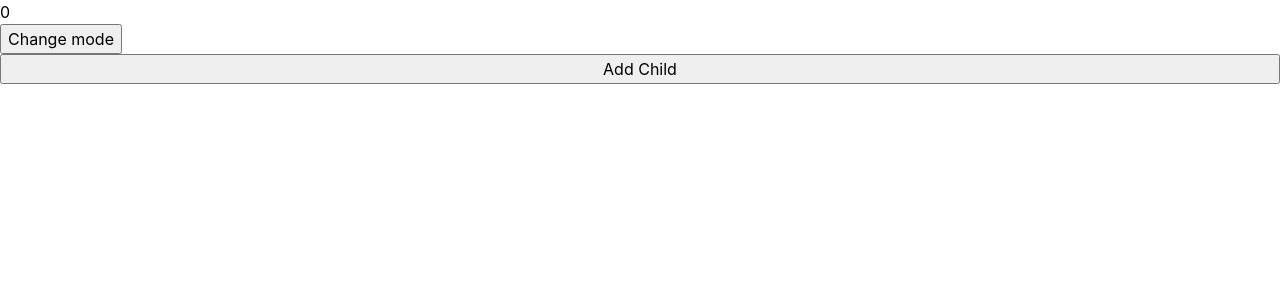
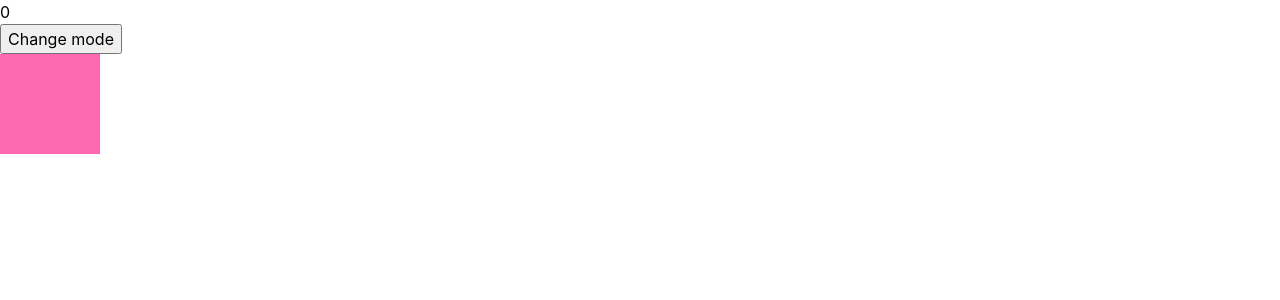
Before and after one commit to tjmgregory/wysiwyg-web-editor, a Next.js app: page / in a window 1280 px wide. Shown: the top 300 px of the page. Built offline with nearby package versions, Linux system fonts and the light colour scheme.

Commit message:
refactor: makes all the layers composable for box

```diff
--- /dev/null
+++ b/src/components/Block/Box/BlockSelector.tsx
@@ -0,0 +1,18 @@
+import Box from ".";
+import Block from "../../../commmon/Block";
+import { BlockState } from "../../../features/blockEditorSlice";
+import Text from "../Text";
+
+export const BlockSelector: React.FC<{
+  state: BlockState;
+  statePath: string;
+}> = ({ state, statePath }) => {
+  switch (state.block) {
+    case Block.Box:
+      return <Box state={state} statePath={statePath} />;
+    case Block.Text:
+      return <Text />;
+    default:
+      return null;
+  }
+};
--- /dev/null
+++ b/src/components/Block/Box/ChildBlockRenderer.tsx
@@ -0,0 +1,13 @@
+import { BoxBlockState } from "../../../features/blockEditorSlice";
+import { mapObjectStateToComponentFactory } from "./mapObjectStateToComponentFactory";
+
+export const ChildBlockRenderer: React.FC<{
+  state: BoxBlockState;
+  statePath: string;
+}> = ({ state, statePath }) => {
+  const mapStateToComponents = mapObjectStateToComponentFactory(statePath);
+  // TODO: Fix the ordering issue
+  const children = Object.values(state.childBlocks).map(mapStateToComponents);
+
+  return children;
+};
--- /dev/null
+++ b/src/components/Block/Box/ReduxBlockSelector.tsx
@@ -0,0 +1,19 @@
+import useBlockStateSelector from "../../../commmon/useBlockStateSelector";
+import { BlockSelector } from "./BlockSelector";
+
+export const ReduxBlockSelector: React.FC<{
+  parentPath: string;
+  id: string;
+}> = ({ parentPath, id }) => {
+  const statePath = `${parentPath}.${id}`;
+  const state = useBlockStateSelector(statePath);
+
+  if (!state) {
+    console.warn(
+      "Box being rendered despite lack of state - rendering nothing."
+    );
+    return null;
+  }
+
+  return <BlockSelector state={state} statePath={statePath} />;
+};
--- /dev/null
+++ b/src/components/Block/Box/ReduxInteracivityLayer.tsx
@@ -0,0 +1,49 @@
+import { ReactElement } from "react";
+import Block from "../../../commmon/Block";
+import { useAppDispatch } from "../../../commmon/redux/hooks";
+import { addChildBlock } from "../../../features/blockEditorSlice";
+
+const ReduxBlockController: React.FC<{
+  statePath: string;
+  children: ({ addChild }: { addChild?: () => void }) => ReactElement;
+}> = ({ statePath, children }) => {
+  const dispatch = useAppDispatch();
+  const addChild = () =>
+    dispatch(
+      addChildBlock({
+        parentPath: statePath,
+        block: Block.Box,
+      })
+    );
+
+  return children({ addChild });
+};
+
+export const InteractivityLayer: React.FC<
+  React.PropsWithChildren<{ addChild?: () => void }>
+> = ({ addChild, children }) => {
+  return (
+    <div
+      style={{
+        width: "fit-content",
+        height: "fit-content",
+        backgroundColor: "hsla(0deg 100% 50%, 0.3)",
+      }}
+      onClick={addChild}
+    >
+      {children}
+    </div>
+  );
+};
+
+const ReduxInteractivityLayer: React.FC<
+  React.PropsWithChildren<{ statePath: string }>
+> = ({ statePath, children }) => (
+  <ReduxBlockController statePath={statePath}>
+    {({ addChild }) => (
+      <InteractivityLayer addChild={addChild}>{children}</InteractivityLayer>
+    )}
+  </ReduxBlockController>
+);
+
+export default ReduxInteractivityLayer;
--- /dev/null
+++ b/src/components/Block/Box/RootBox.tsx
@@ -0,0 +1,15 @@
+import { useAppSelector } from "../../../commmon/redux/hooks";
+import BoxBlock from ".";
+import { stateHasChildBlocks } from "../../../features/blockEditorSlice";
+
+export const RootBox: React.FC = () => {
+  const state = useAppSelector((state) => state.blockEditor.root);
+
+  if (!state || !stateHasChildBlocks(state)) {
+    // TODO: Add an ability to reset the state
+    console.warn("The root block was deleted.");
+    return null;
+  }
+
+  return <BoxBlock state={state} statePath="root" />;
+};
--- a/src/components/Block/Box/index.tsx
+++ b/src/components/Block/Box/index.tsx
@@ -1,133 +1,27 @@
-import Block from "../../../commmon/Block";
-import { useAppDispatch, useAppSelector } from "../../../commmon/redux/hooks";
-import useBlockStateSelector from "../../../commmon/useBlockStateSelector";
-import {
-  addChildBlock,
-  BlockState,
-  BoxBlockState,
-  stateHasChildBlocks,
-} from "../../../features/blockEditorSlice";
-import Text from "../Text";
-
-type ParentChild = (props: {
-  addRight?: (node: React.ReactNode) => void;
-}) => React.ReactNode;
-
-const mapObjectStateToComponentFactory =
-  (parentPath: string) =>
-  (state: BlockState): React.ReactNode => {
-    return (
-      <ReduxBlockSelector
-        key={state.id}
-        parentPath={parentPath}
-        id={state.id}
-      />
-    );
-  };
-
-export const RootBox: React.FC = () => {
-  const state = useAppSelector((state) => {
-    if (stateHasChildBlocks(state.blockEditor.root)) {
-      return state.blockEditor.root.childBlocks;
-    }
-  });
-  const dispatch = useAppDispatch();
-
-  if (!state) {
-    // TODO: Add an ability to reset the state
-    console.warn("The root block was deleted.");
-    return null;
-  }
-
-  const addChild = () =>
-    dispatch(
-      addChildBlock({
-        block: Block.Text,
-      })
-    );
-
-  const mapStateToComponents = mapObjectStateToComponentFactory("root");
-  // TODO: Fix the ordering issue
-  const children = Object.values(state).map(mapStateToComponents);
-
-  return <Div addChild={addChild}>{children}</Div>;
-};
-
-const BlockSelector: React.FC<{
-  state: BlockState;
-  statePath: string;
-}> = ({ state, statePath }) => {
-  switch (state.block) {
-    case Block.Box:
-      return <Box state={state} statePath={statePath} />;
-    case Block.Text:
-      return <Text />;
-    default:
-      return null;
-  }
-};
-
-const ReduxBlockSelector: React.FC<{ parentPath: string; id: string }> = ({
-  parentPath,
-  id,
-}) => {
-  const statePath = `${parentPath}.${id}`;
-  const state = useBlockStateSelector(statePath);
-
-  if (!state) {
-    console.warn(
-      "Box being rendered despite lack of state - rendering nothing."
-    );
-    return null;
-  }
-
-  return <BlockSelector state={state} statePath={statePath} />;
-};
+import { BoxBlockState } from "../../../features/blockEditorSlice";
+import { ChildBlockRenderer } from "./ChildBlockRenderer";
+import ReduxInteractivityLayer from "./ReduxInteracivityLayer";
 
 export interface UserBoxProps {
   style?: {};
 }
 
-const Box: React.FC<{ state: BoxBlockState; statePath: string }> = ({
-  state,
-  statePath,
+export const Box: React.FC<React.PropsWithChildren<UserBoxProps>> = ({
+  style,
+  children,
 }) => {
-  const dispatch = useAppDispatch();
-
-  const mapStateToComponents = mapObjectStateToComponentFactory(statePath);
-  // TODO: Fix the ordering issue
-  const children = Object.values(state.childBlocks).map(mapStateToComponents);
-
-  const addChild = () =>
-    dispatch(
-      addChildBlock({
-        parentPath: statePath,
-        block: Block.Box,
-      })
-    );
-
-  return <Div addChild={addChild}>{children}</Div>;
+  return <div style={style}>{children}</div>;
 };
 
-const Div: React.FC<React.PropsWithChildren<{ addChild: () => void }>> = ({
-  addChild,
-  children,
-}) => {
-  return (
-    <div
-      style={{
-        display: "flex",
-        flexDirection: "column",
-      }}
-    >
-      <button onClick={addChild}>{"Add Child"}</button>
-      {children}
-    </div>
-  );
-};
+const BoxBlock: React.FC<{
+  state: BoxBlockState;
+  statePath: string;
+}> = ({ state, statePath }) => (
+  <ReduxInteractivityLayer statePath={statePath}>
+    <Box {...state.props}>
+      <ChildBlockRenderer state={state} statePath={statePath} />
+    </Box>
+  </ReduxInteractivityLayer>
+);
 
-const childTitle: ParentChild = ({ addRight }: Parameters<ParentChild>[0]) => {
-  return <h1>{addRight ? "Can add right" : "Cant add right"}</h1>;
-};
-
-export default ReduxBlockSelector;
+export default BoxBlock;
--- /dev/null
+++ b/src/components/Block/Box/mapObjectStateToComponentFactory.tsx
@@ -0,0 +1,14 @@
+import { BlockState } from "../../../features/blockEditorSlice";
+import { ReduxBlockSelector } from "./ReduxBlockSelector";
+
+export const mapObjectStateToComponentFactory =
+  (parentPath: string) =>
+  (state: BlockState): React.ReactNode => {
+    return (
+      <ReduxBlockSelector
+        key={state.id}
+        parentPath={parentPath}
+        id={state.id}
+      />
+    );
+  };
--- a/src/components/Editor/index.tsx
+++ b/src/components/Editor/index.tsx
@@ -1,4 +1,4 @@
-import { RootBox } from "../Block/Box";
+import { RootBox } from "../Block/Box/RootBox";
 import { EditorContextProvider } from "./EditorContext";
 import EditorModeSwitch from "./EditorModeSwitch";
 
--- a/src/features/blockEditorSlice.ts
+++ b/src/features/blockEditorSlice.ts
@@ -26,7 +26,13 @@ const initialState: Record<"root", BlockState> = {
   root: {
     id: "root",
     block: Block.Box,
-    props: {},
+    props: {
+      style: {
+        height: "100px",
+        width: "100px",
+        backgroundColor: "hotpink",
+      },
+    },
     childBlocks: {},
   },
 };
```
